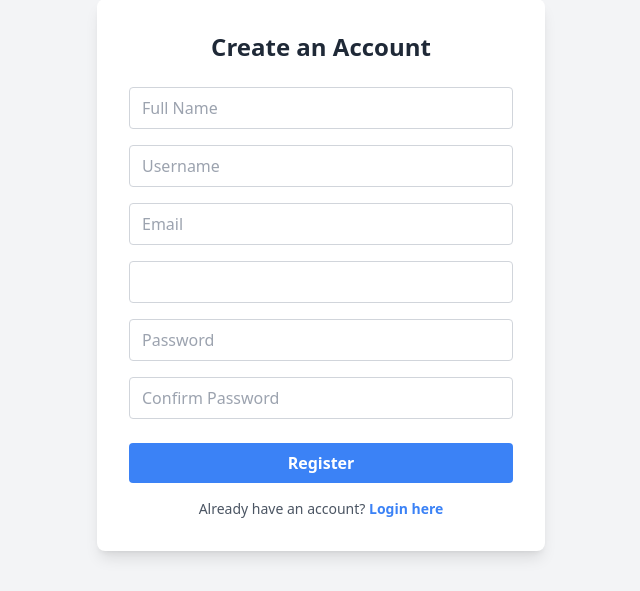
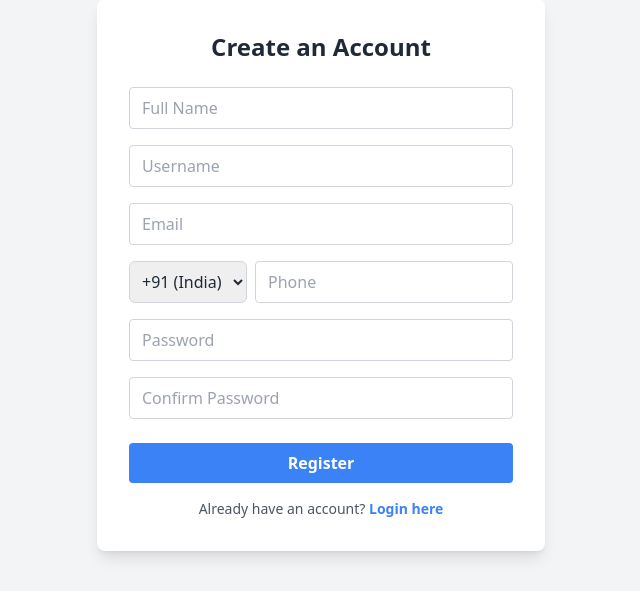
Before and after one commit to jaimin1771/php_login_system, a PHP site: page /registrasion.php in a window 1280 px wide. Shown: the part 125-716 px from the top of the page, without its empty margins (319-959 px from the left). Run offline with PHP 8.4, Linux system fonts and the light colour scheme; some libraries are stand-ins or nearby versions.

Commit message:
add validations

```diff
--- a/php/registrasion.php
+++ b/php/registrasion.php
@@ -1,5 +1,5 @@
 <?php
-// Include database connection file (make sure this is correct path)
+// Include database connection file
 include "connection.php";
 
 // Check if the form is submitted
@@ -8,12 +8,14 @@ if ($_SERVER['REQUEST_METHOD'] === 'POST') {
     $full_name = $_POST['full_name'];
     $username = $_POST['username'];
     $email = $_POST['email'];
-    $phone = $_POST['phone'];
+    $country_code = $_POST['country_code']; // Country code
+    $phone_number = $_POST['phone']; // Phone number
     $password = $_POST['password'];
 
+    // Combine country code and phone number
+    $phone = $country_code . $phone_number;
 
-
-    // Validate and sanitize inputs (basic example)
+    // Validate and sanitize inputs
     $full_name = htmlspecialchars($full_name);
     $username = htmlspecialchars($username);
     $email = filter_var($email, FILTER_SANITIZE_EMAIL);
@@ -30,7 +32,7 @@ if ($_SERVER['REQUEST_METHOD'] === 'POST') {
         header("Location: ../index.php");
         exit(); // Always call exit() after header() to stop script execution
     } else {
-        // If there was an error with the database, handle it here (optional)
+        // If there was an error with the database, handle it here
         echo "Error: " . mysqli_error($conn);
     }
 }
--- a/registrasion.php
+++ b/registrasion.php
@@ -1,5 +1,5 @@
 <?php
-include "php/registrasion.php"
+include "php/registrasion.php";
 ?>
 <!DOCTYPE html>
 <html lang="en">
@@ -8,53 +8,55 @@ include "php/registrasion.php"
     <meta charset="UTF-8">
     <meta http-equiv="X-UA-Compatible" content="IE=edge">
     <meta name="viewport" content="width=device-width, initial-scale=1.0">
-    <title>Registration Form with Country Code</title>
+    <title>Registration Form</title>
     <script src="https://cdn.tailwindcss.com"></script>
-    <link rel="stylesheet" href="https://cdnjs.cloudflare.com/ajax/libs/intl-tel-input/17.0.19/css/intlTelInput.css">
-    <script src="https://cdnjs.cloudflare.com/ajax/libs/intl-tel-input/17.0.19/js/intlTelInput.min.js"></script>
-    <style>
-        .iti {
-            width: 100%;
-        }
-    </style>
 </head>
 
 <body class="bg-gray-100 font-sans leading-normal tracking-normal text-gray-800 flex items-center justify-center min-h-screen">
     <div class="w-full max-w-md bg-white rounded-lg shadow-lg p-8">
         <h2 class="text-2xl font-bold mb-6 text-center">Create an Account</h2>
-        <form id="registrationForm" method="POST" action="php/registrasion.php">
+        <form id="registrationForm" method="POST" action="php/registrasion.php" novalidate>
             <!-- Full Name -->
             <div class="mb-4">
                 <input type="text" placeholder="Full Name" class="w-full px-3 py-2 border border-gray-300 rounded focus:outline-none focus:border-blue-500 focus:ring-1 focus:ring-blue-500" name="full_name" id="full_name">
-                <p id="full_name_error" class="text-red-500 text-xs hidden">Full name is </p>
+                <p id="full_name_error" class="text-red-500 text-xs hidden">Full name is required</p>
             </div>
             <!-- Username -->
             <div class="mb-4">
                 <input type="text" placeholder="Username" class="w-full px-3 py-2 border border-gray-300 rounded focus:outline-none focus:border-blue-500 focus:ring-1 focus:ring-blue-500" name="username" id="username">
-                <p id="username_error" class="text-red-500 text-xs hidden">Username is </p>
-                <p id="username_taken_error" class="text-red-500 text-xs hidden">Username already taken</p>
+                <p id="username_error" class="text-red-500 text-xs hidden">Username is required</p>
             </div>
             <!-- Email -->
             <div class="mb-4">
                 <input type="email" placeholder="Email" class="w-full px-3 py-2 border border-gray-300 rounded focus:outline-none focus:border-blue-500 focus:ring-1 focus:ring-blue-500" name="email" id="email">
-                <p id="email_error" class="text-red-500 text-xs hidden">Email is </p>
-                <p id="email_taken_error" class="text-red-500 text-xs hidden">Email already taken</p>
+                <p id="email_error" class="text-red-500 text-xs hidden">Enter a valid email address</p>
             </div>
-            <!-- Phone Number with Country Code -->
+            <!-- Country Code and Phone -->
             <div class="mb-4">
-                <input id="phone" type="tel" class="w-full px-3 py-2 border border-gray-300 rounded focus:outline-none focus:border-blue-500 focus:ring-1 focus:ring-blue-500" name="phone">
-                <p id="phone_error" class="text-red-500 text-xs hidden">Phone number is </p>
+                <div class="flex items-center">
+                    <!-- Country Code Dropdown -->
+                    <select id="country_code" name="country_code" class="border border-gray-300 rounded-md p-2 mr-2">
+                        <option value="+91">+91 (India)</option>
+                        <option value="+1">+1 (USA)</option>
+                        <option value="+44">+44 (UK)</option>
+                        <!-- Add more country codes as needed -->
+                    </select>
+                    <!-- Phone Input -->
+                    <input type="tel" placeholder="Phone" class="w-full px-3 py-2 border border-gray-300 rounded focus:outline-none focus:border-blue-500 focus:ring-1 focus:ring-blue-500" name="phone" id="phone">
+                </div>
+                <p id="phone_error" class="text-red-500 text-xs hidden">Enter a valid phone number</p>
             </div>
             <!-- Password -->
             <div class="mb-4">
                 <input type="password" placeholder="Password" class="w-full px-3 py-2 border border-gray-300 rounded focus:outline-none focus:border-blue-500 focus:ring-1 focus:ring-blue-500" name="password" id="password">
-                <p id="password_error" class="text-red-500 text-xs hidden">Password is </p>
+                <p id="password_error" class="text-red-500 text-xs hidden">
+                    Password must be at least 8 characters, with one uppercase letter, one number, and one special character.
+                </p>
             </div>
             <!-- Confirm Password -->
             <div class="mb-6">
                 <input type="password" placeholder="Confirm Password" class="w-full px-3 py-2 border border-gray-300 rounded focus:outline-none focus:border-blue-500 focus:ring-1 focus:ring-blue-500" id="confirm_password">
-                <p id="confirm_password_error" class="text-red-500 text-xs hidden">Confirm password is </p>
-                <p id="password_mismatch_error" class="text-red-500 text-xs hidden">Passwords do not match</p>
+                <p id="confirm_password_error" class="text-red-500 text-xs hidden">Passwords do not match</p>
             </div>
             <!-- Register Button -->
             <button type="submit" class="w-full bg-blue-500 text-white py-2 rounded font-semibold hover:bg-blue-600 transition duration-300">Register</button>
@@ -66,7 +68,71 @@ include "php/registrasion.php"
         </p>
     </div>
 
+    <script>
+        document.getElementById("registrationForm").addEventListener("submit", function(event) {
+            let isValid = true;
 
+            // Full Name Validation
+            const fullName = document.getElementById("full_name");
+            if (!fullName.value.trim()) {
+                isValid = false;
+                document.getElementById("full_name_error").classList.remove("hidden");
+            } else {
+                document.getElementById("full_name_error").classList.add("hidden");
+            }
+
+            // Username Validation
+            const username = document.getElementById("username");
+            if (!username.value.trim()) {
+                isValid = false;
+                document.getElementById("username_error").classList.remove("hidden");
+            } else {
+                document.getElementById("username_error").classList.add("hidden");
+            }
+
+            // Email Validation
+            const email = document.getElementById("email");
+            const emailPattern = /^[a-zA-Z0-9._-]+@[a-zA-Z0-9.-]+\.[a-zA-Z]{2,6}$/;
+            if (!email.value.trim() || !emailPattern.test(email.value)) {
+                isValid = false;
+                document.getElementById("email_error").classList.remove("hidden");
+            } else {
+                document.getElementById("email_error").classList.add("hidden");
+            }
+
+            // Phone Validation
+            const phone = document.getElementById("phone");
+            if (!phone.value.trim() || isNaN(phone.value)) {
+                isValid = false;
+                document.getElementById("phone_error").classList.remove("hidden");
+            } else {
+                document.getElementById("phone_error").classList.add("hidden");
+            }
+
+            // Password Validation
+            const password = document.getElementById("password");
+            const passwordPattern = /^(?=.*[A-Z])(?=.*\d)(?=.*[@$!%*?&])[A-Za-z\d@$!%*?&]{8,}$/;
+            if (!password.value.trim() || !passwordPattern.test(password.value)) {
+                isValid = false;
+                document.getElementById("password_error").classList.remove("hidden");
+            } else {
+                document.getElementById("password_error").classList.add("hidden");
+            }
+
+            // Confirm Password Validation
+            const confirmPassword = document.getElementById("confirm_password");
+            if (confirmPassword.value !== password.value) {
+                isValid = false;
+                document.getElementById("confirm_password_error").classList.remove("hidden");
+            } else {
+                document.getElementById("confirm_password_error").classList.add("hidden");
+            }
+
+            if (!isValid) {
+                event.preventDefault();
+            }
+        });
+    </script>
 </body>
 
 </html>
```
